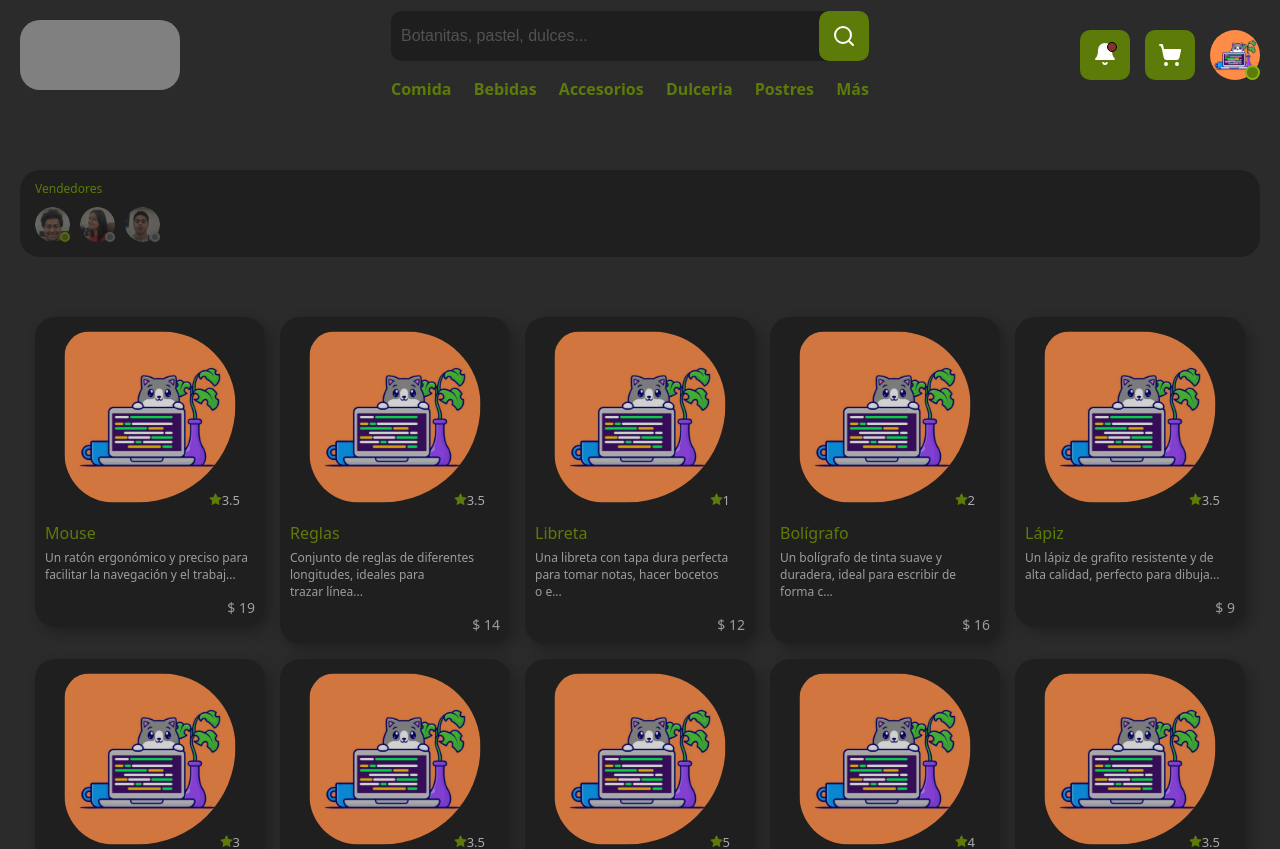
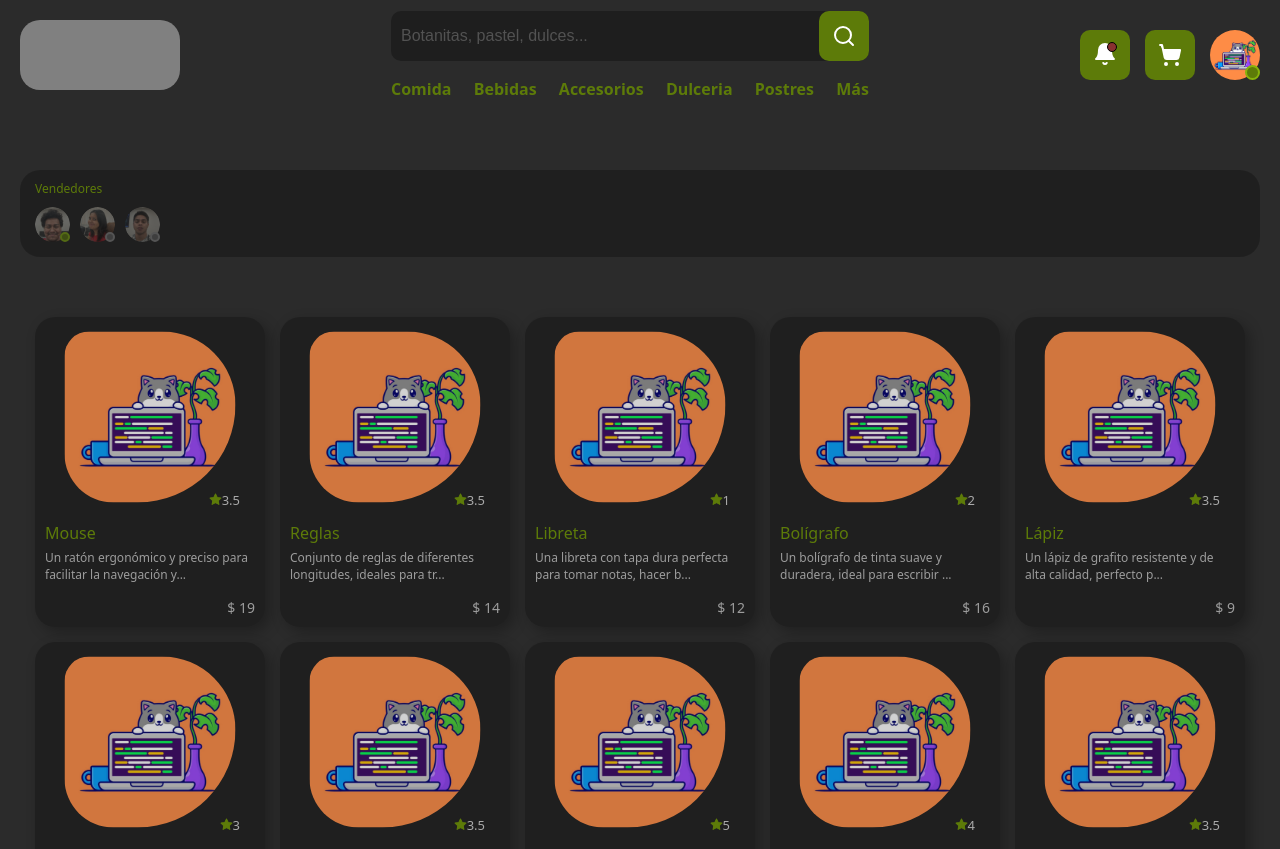
Before and after one commit to adrianhdez2/choco-market, a React (Vite) app: page / in a window 1280 px wide. Shown: the top 849 px of the page. Built offline with nearby package versions, Linux system fonts and the light colour scheme.

Commit message:
Change max lenght

```diff
--- a/src/components/home/Product.jsx
+++ b/src/components/home/Product.jsx
@@ -5,7 +5,7 @@ import { useSubstring } from "../../customHooks/useSubstring"
 function Product({ product }) {
   const { name, descrip, img, stars, price, id_unico } = product
 
-  const { text } = useSubstring(descrip, 70)
+  const { text } = useSubstring(descrip, 60)
 
   return (
     <Link to={`/products/details/${id_unico}`} className="card_product">
```
